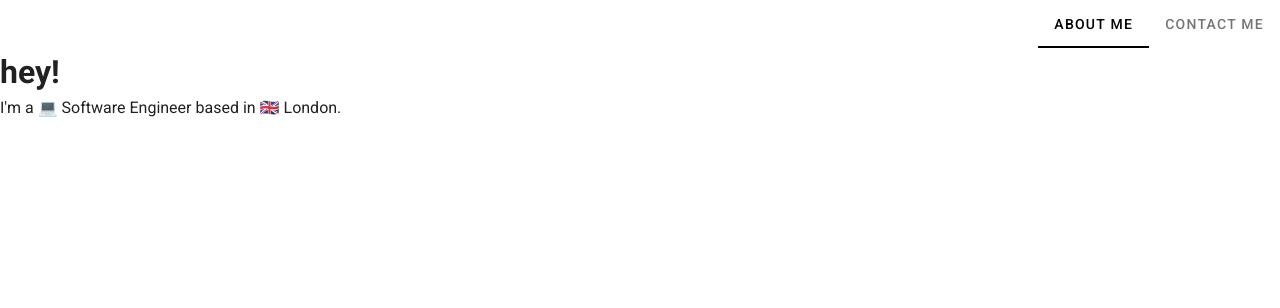
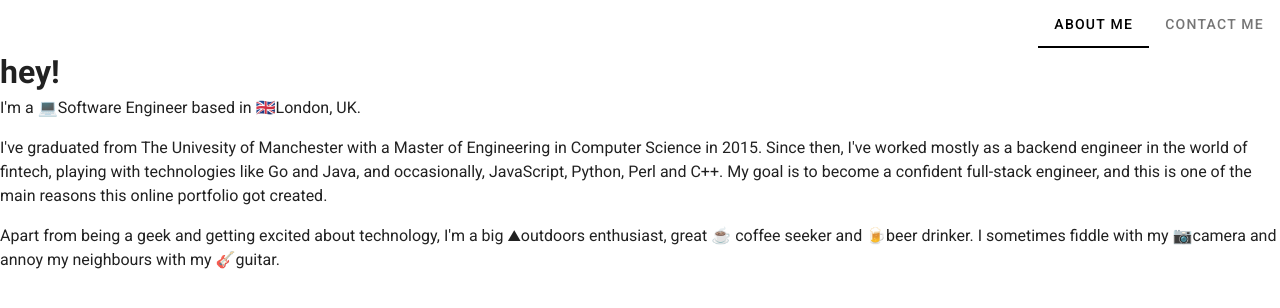
Before and after one commit to bgguna/profile, a Vue app in the folder client/: page / in a window 1280 px wide. Shown: the top 308 px of the page. Built offline with nearby package versions, Linux system fonts and the light colour scheme.

Commit message:
feat(me): content for aboutme

```diff
--- a/client/src/components/About.vue
+++ b/client/src/components/About.vue
@@ -2,7 +2,15 @@
   <div class="about">
     <h1>{{ msg }}</h1>
     <p>
-      I'm a 💻 Software Engineer based in 🇬🇧 London.
+      I'm a 💻Software Engineer based in 🇬🇧London, UK.
+    </p>
+    <p>
+      I've graduated from The Univesity of Manchester with a Master of Engineering in Computer Science in 2015.
+      Since then, I've worked mostly as a backend engineer in the world of fintech, playing with technologies like Go and Java, and occasionally, JavaScript, Python, Perl and C++.
+      My goal is to become a confident full-stack engineer, and this is one of the main reasons this online portfolio got created.
+    </p>
+    <p>
+      Apart from being a geek and getting excited about technology, I'm a big ⛰outdoors enthusiast, great ☕️ coffee seeker and 🍺beer drinker. I sometimes fiddle with my 📷camera and annoy my neighbours with my 🎸guitar.
     </p>
   </div>
 </template>
```
